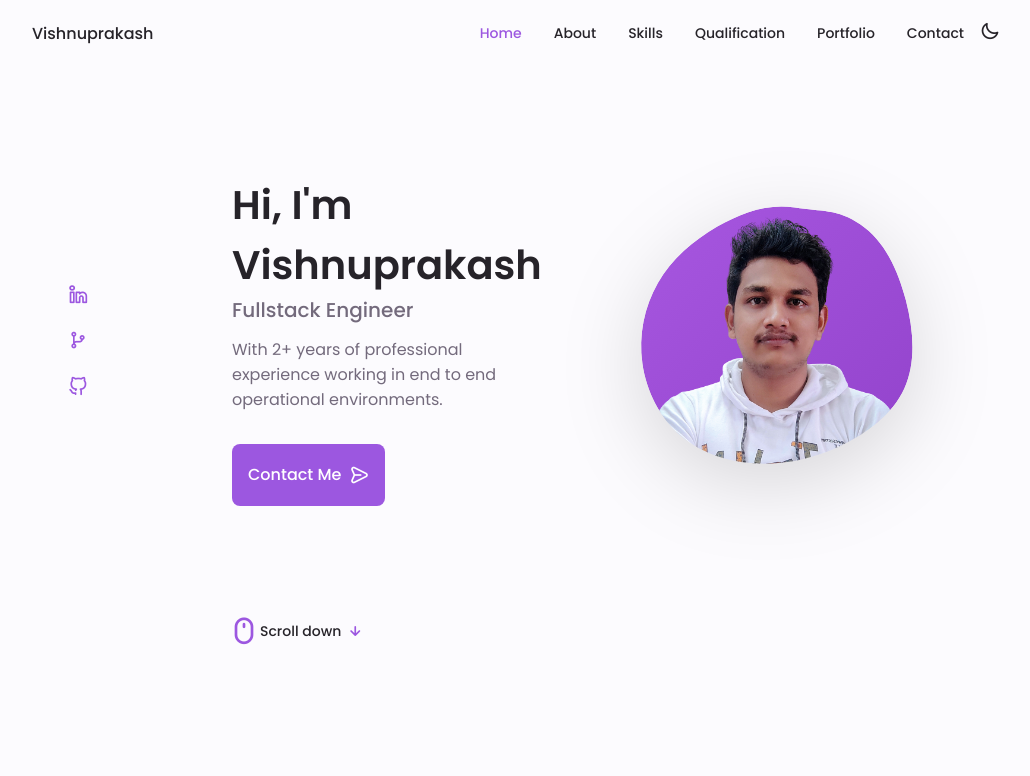
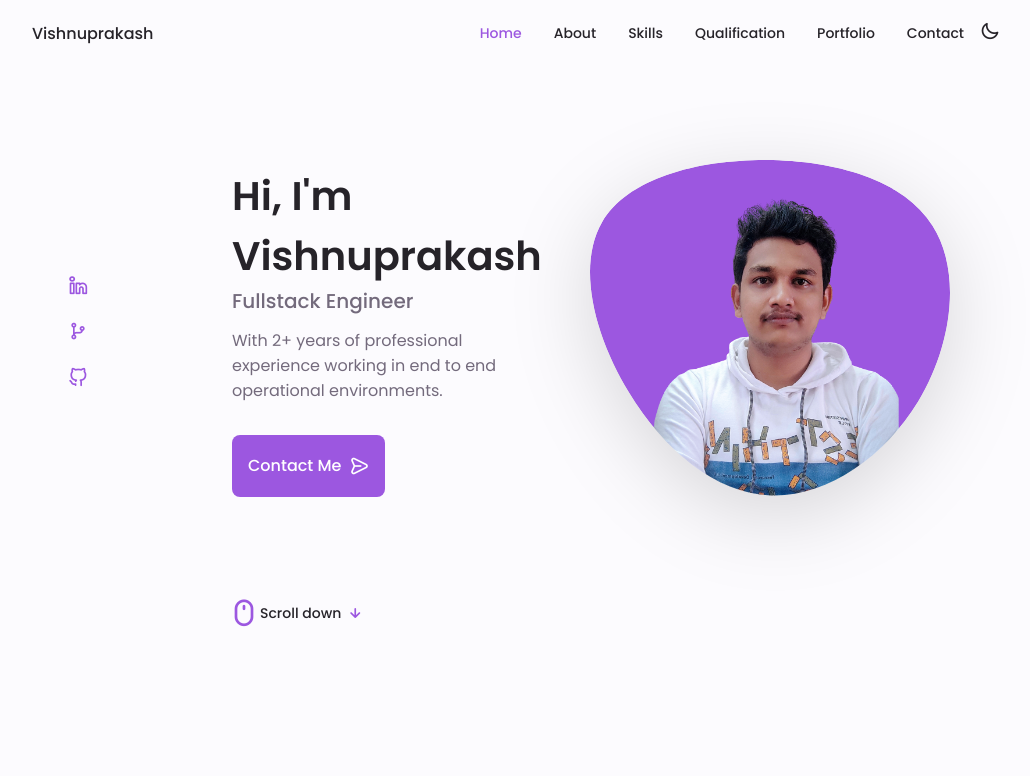
Before and after one commit to awizp/modern-portfolio, a React (Vite) app: page / in a window 1280 px wide. Shown: the top 776 px of the page, without its empty margins (124-1154 px from the left). Built offline with nearby package versions, Linux system fonts and the light colour scheme.

Commit message:
feat: Home SVG profile image modified

```diff
--- a/src/components/Home.jsx
+++ b/src/components/Home.jsx
@@ -26,36 +26,34 @@ const Home = () => {
                     <div className="home__img">
                         <svg
                             className="home__blob"
-                            viewBox="0 0 200 200"
+                            viewBox="0 0 200 190"
                             xmlns="http://www.w3.org/2000/svg"
                         >
-                            <defs>
-                                <linearGradient id="blobGradient" x1="0%" y1="0%" x2="100%" y2="100%">
-                                    <stop offset="0%" stopColor="hsl(275,69%,61%)" />
-                                    <stop offset="100%" stopColor="hsl(275,57%,53%)" />
-                                </linearGradient>
+                            <mask id="mask0">
+                                <path
+                                    fill="white"
+                                    d="M190.312 36.4879C206.582 62.1187 201.309 102.826 182.328 134.186C163.346 165.547
+                                    130.807 187.559 100.226 186.353C69.6454 185.297 41.0228 161.023 21.7403 129.362C2.45775
+                                    97.8511 -7.48481 59.1033 6.67581 34.5279C20.9871 10.1032 59.7028 -0.149132 97.9666
+                                    0.00163737C136.23 0.303176 174.193 10.857 190.312 36.4879Z"
+                                />
+                            </mask>
 
-                                <mask id="maskBlob">
-                                    <path
-                                        fill="white"
-                                        d="M50.3,-64.2C63.4,-55.4,71.1,-39.1,75.5,-22.1C79.9,-5.1,81.1,12.6,74.7,26.8C68.3,41,54.4,51.6,39.4,58.7C24.4,65.8,8.3,69.3,-7.4,68.6C-23.1,67.9,-38.3,63,-49.7,53.1C-61.1,43.3,-68.7,28.5,-70.9,13C-73.1,-2.4,-69.9,-18.5,-62.3,-31.7C-54.7,-44.9,-42.7,-55.2,-29.3,-63C-15.9,-70.8,-1.1,-76.1,13.9,-73.6C28.9,-71.2,37.2,-73,50.3,-64.2Z"
-                                        transform="translate(100 100)"
-                                    />
-                                </mask>
-                            </defs>
+                            <g mask="url(#mask0)">
+                                <path
+                                    d="M190.312 36.4879C206.582 62.1187 201.309 102.826 182.328 134.186C163.346
+                                    165.547 130.807 187.559 100.226 186.353C69.6454 185.297 41.0228 161.023 21.7403
+                                    129.362C2.45775 97.8511 -7.48481 59.1033 6.67581 34.5279C20.9871 10.1032 59.7028
+                                    -0.149132 97.9666 0.00163737C136.23 0.303176 174.193 10.857 190.312 36.4879Z"
+                                />
 
-                            <g mask="url(#maskBlob)">
-                                <path
-                                    fill="url(#blobGradient)"
-                                    d="M50.3,-64.2C63.4,-55.4,71.1,-39.1,75.5,-22.1C79.9,-5.1,81.1,12.6,74.7,26.8C68.3,41,54.4,51.6,39.4,58.7C24.4,65.8,8.3,69.3,-7.4,68.6C-23.1,67.9,-38.3,63,-49.7,53.1C-61.1,43.3,-68.7,28.5,-70.9,13C-73.1,-2.4,-69.9,-18.5,-62.3,-31.7C-54.7,-44.9,-42.7,-55.2,-29.3,-63C-15.9,-70.8,-1.1,-76.1,13.9,-73.6C28.9,-71.2,37.2,-73,50.3,-64.2Z"
-                                    transform="translate(100 100)"
-                                />
                                 <image
                                     className="home__blob-img"
+                                    x="3"
+                                    y="10"
+                                    width="150"
+                                    height="150"
                                     href="/images/profile.png"
-                                    x="30"
-                                    y="20"
-                                    width="140"
                                 />
                             </g>
                         </svg>
--- a/src/index.css
+++ b/src/index.css
@@ -309,9 +309,12 @@ img {
 .home__blob {
   width: 360px;
   filter: drop-shadow(0 20px 40px rgba(0, 0, 0, 0.15));
+  fill: var(--first-color);
 }
 
 .home__blob-img {
+  width: 100%;
+  height: 100%;
   object-fit: cover;
 }
 
```
